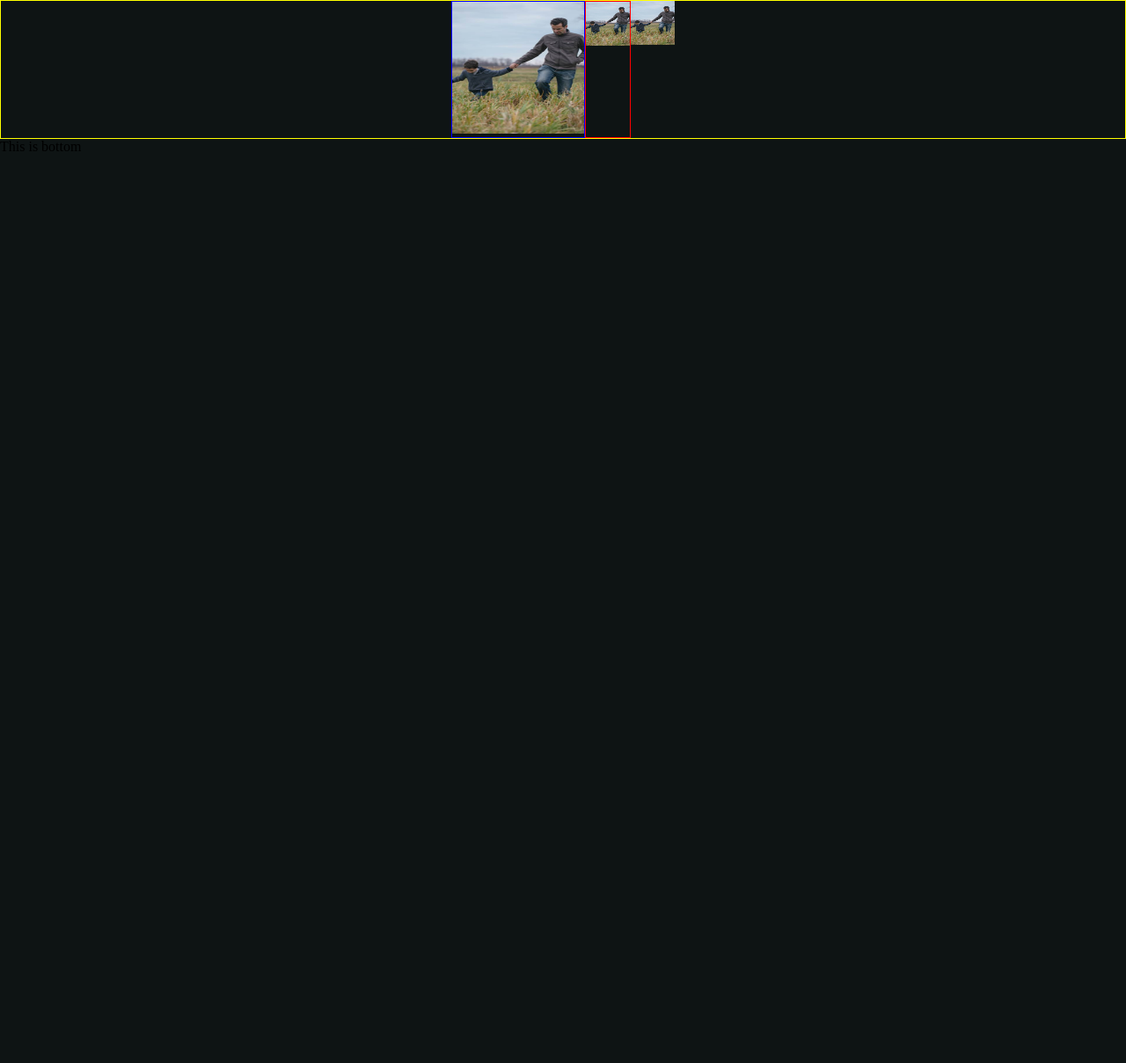
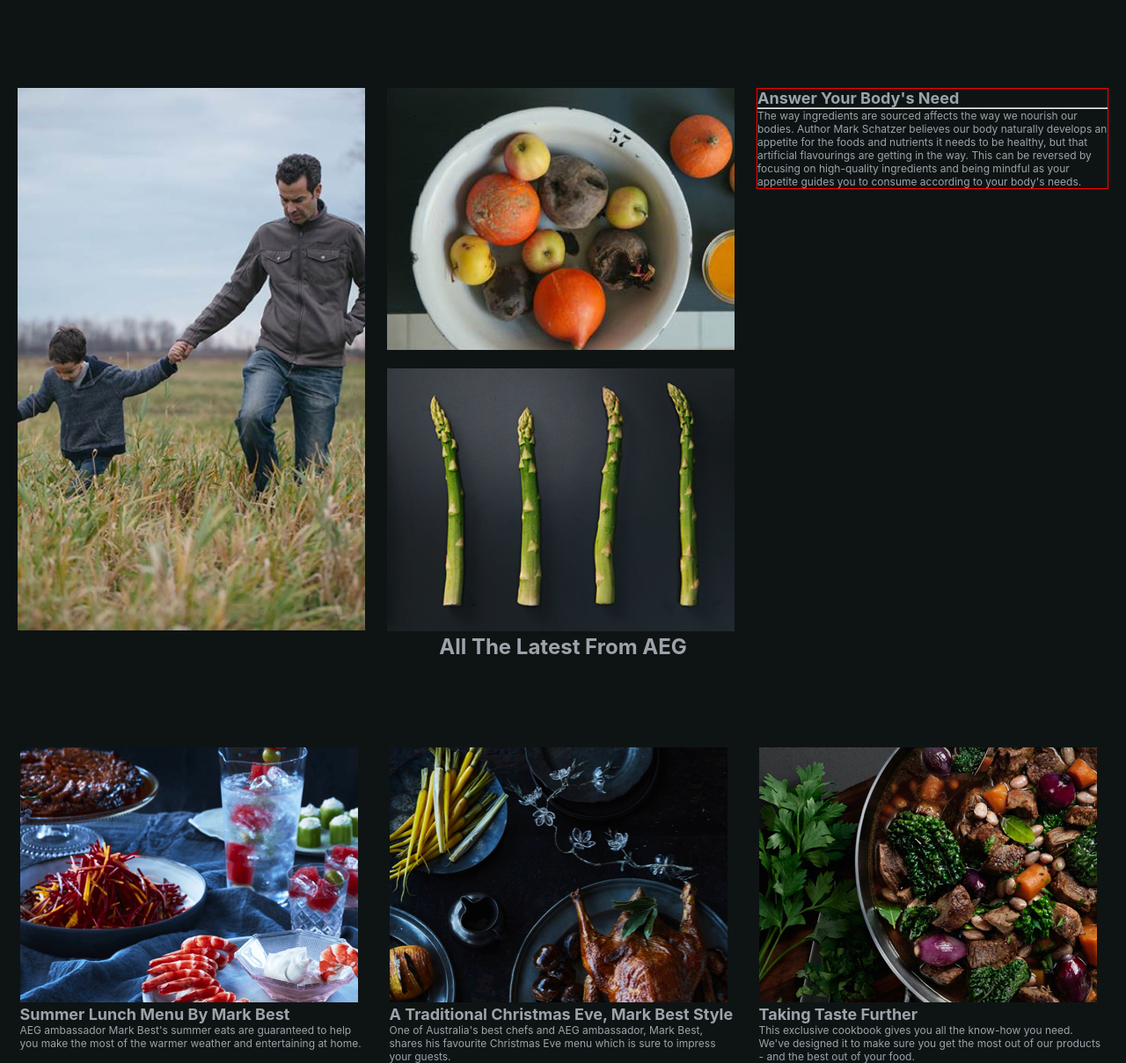
Before and after one commit to joseczaryanga/orchard-fed-test, a website: page pages/index.html in a window 1280 px wide. Shown: the whole page at 88% size. Before the commit the page ends 800 px from the top, so only its background shows below. Drawn offline with Linux system fonts and the light colour scheme.

Commit message:
Drafted website design

```diff
--- a/pages/index.html
+++ b/pages/index.html
@@ -5,27 +5,68 @@
     <meta charset="utf-8" />
     <title ng-bind="windowTitle" class="ng-binding">Orchard FED test</title>
     <base href="/" />
-    <meta name="viewport" content="user-scalable=no, initial-scale=1, maximum-scale=1, minimum-scale=1" />
+    <meta name="viewport" content="width=device-width, user-scalable=no, initial-scale=1, maximum-scale=1, minimum-scale=1" />
     <link rel="icon" type="image/x-icon" href="/assets/images/icons/favicon/favicon.ico" />
     <link rel="icon" type="image/png" href="/assets/images/icons/favicon/favicon-16x16.png" sizes="16x16" />
     <link rel="icon" type="image/png" href="/assets/images/icons/favicon/favicon-16x16.png" sizes="32x32" />
     <link rel="stylesheet" type="text/css" href="/styles/main.css" />
   </header>
   <body>
-    <section>
-      <div class="flex-container">
-        <div class="flex-item-left">
-          <img src="/assets/images/component-01/Image-01@2x.jpg" class="man-icon"/>
+    <div class="product-container">
+      <div class="product-first-image-container">
+        <img src="/assets/images/component-01/Image-01@2x.jpg" class="first-image"/>
+      </div>
+      <div class="product-second-image-container">
+        <div class="product-second-image-top-container">
+          <img src="/assets/images/component-01/Image-02@2x.jpg" class="second-image" />
         </div>
-        <div class="flex-item-center">
-          <img src="/assets/images/component-01/Image-01.jpg" style="height: 50px; width: 50px"/>
-        </div>
-        <div class="flex-item-right">
-          <img src="/assets/images/component-01/Image-01.jpg" style="height: 50px; width: 50px"/>
+        <div class="product-second-image-bottom-container">
+          <img src="/assets/images/component-01/Image-03@2x.jpg" class="third-image" />
         </div>
       </div>
-    </section>
-    <section>This is bottom</section>
+      <div class="product-description-container">
+        <section class="description-content">
+          <h1>Answer Your Body's Need</h1>
+          <hr class="description-line"/>
+          <p>
+            The way ingredients are sourced affects the way we nourish our bodies.
+            Author Mark Schatzer believes our body naturally develops an appetite for
+            the foods and nutrients it needs to be healthy, but that artificial flavourings
+            are getting in the way. This can be reversed by focusing on high-quality ingredients
+            and being mindful as your appetite guides you to consume according to your body's needs.
+          </p>
+        </section>
+      </div>
+    </div>
+    <div class="card-header-container">
+      <h1>All The Latest From AEG</h1>
+    </div>
+    <div class="card-container">
+      <div class="card">
+        <img src="/assets/images/component-02/Image-01.jpg" />
+        <h2>Summer Lunch Menu By Mark Best</h2>
+        <p>
+          AEG ambassador Mark Best's summer eats are guaranteed to help you make the most of the
+          warmer weather and entertaining at home.
+        </p>
+      </div>
+      <div class="card">
+        <img src="/assets/images/component-02/Image-02.jpg" />
+        <h2>A Traditional Christmas Eve, Mark Best Style</h2>
+        <p>
+          One of Australia's best chefs and AEG ambassador, Mark Best, shares his favourite Christmas
+          Eve menu which is sure to impress your guests.
+        </p>
+      </div>
+      <div class="card">
+        <img src="/assets/images/component-02/Image-03.jpg" />
+        <h2>Taking Taste Further</h2>
+        <p>
+          This exclusive cookbook gives you all the know-how you need. We've designed it to make sure
+          you get the most out of our products - and the best out of your food.
+        </p>
+      </div>
+    </div>
   </body>
 
 </html>
--- a/styles/main.css
+++ b/styles/main.css
@@ -1,33 +1,57 @@
 * {
   box-sizing: border-box;
+  margin: 0px;
+  padding: 0px;
 }
 
 body {
-  margin: 0;
   background-color: rgb(14, 20, 20);
+  font-family: "Inv Maison Neue", "Maison Neue", -apple-system, BlinkMacSystemFont, "Open Sans", open-sans, sans-serif;
+  font-size: 12px;
+  color: #9ca4ab;
 }
 
-.flex-container {
+.product-container {
   display: flex;
-  flex-wrap: nowrap;
-  /* font-size: 30px; */
-  border: solid 1px yellow;
-  text-align: center;
-  justify-content: center
+  justify-content: center;
+  flex-wrap: wrap;
+  gap: 25px;
+  margin-top: 100px;
 }
 
-.flex-item-left {
-  border: solid 1px pink;
-
-  > .man-icon {
-    height: 150px; width: 150px
-  }
+.first-image {
+  width: 395px;
 }
 
-.flex-item-center {
-  border: solid 1px red;
+.second-image {
+  width: 395px;
 }
 
-.flex-item-left {
-  border: solid 1px blue;
+.third-image {
+  width: 395px;
+  margin-top: 18px;
 }
+
+.description-content {
+  border: solid 1px red;
+  width: 400px;
+}
+
+.card-header-container {
+  display: flex;
+  justify-content: center;
+  text-align: center;
+}
+
+.card-container {
+  display: flex;
+  justify-content: center;
+  flex-wrap: wrap;
+  gap: 25px;
+  margin-top: 100px;
+}
+
+.card {
+  width: 395px;
+
+}
```
